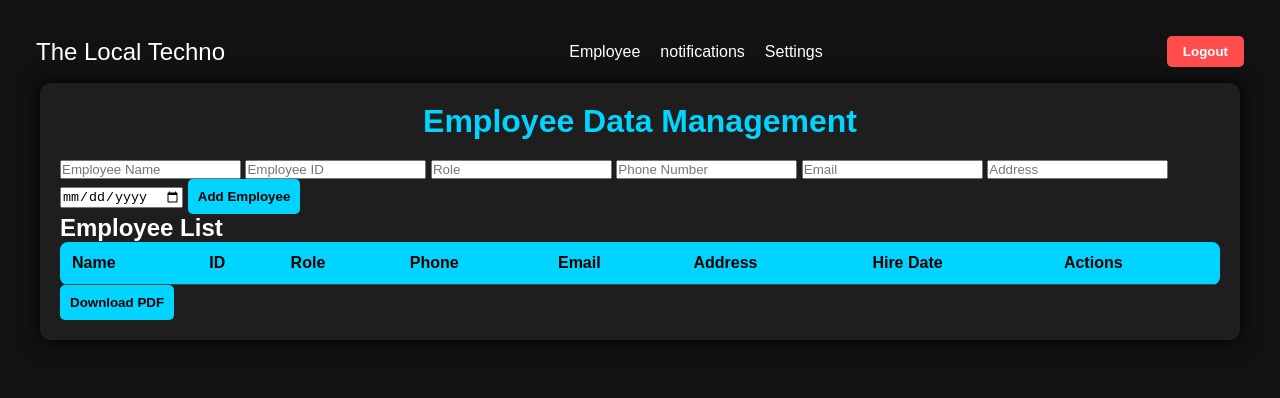
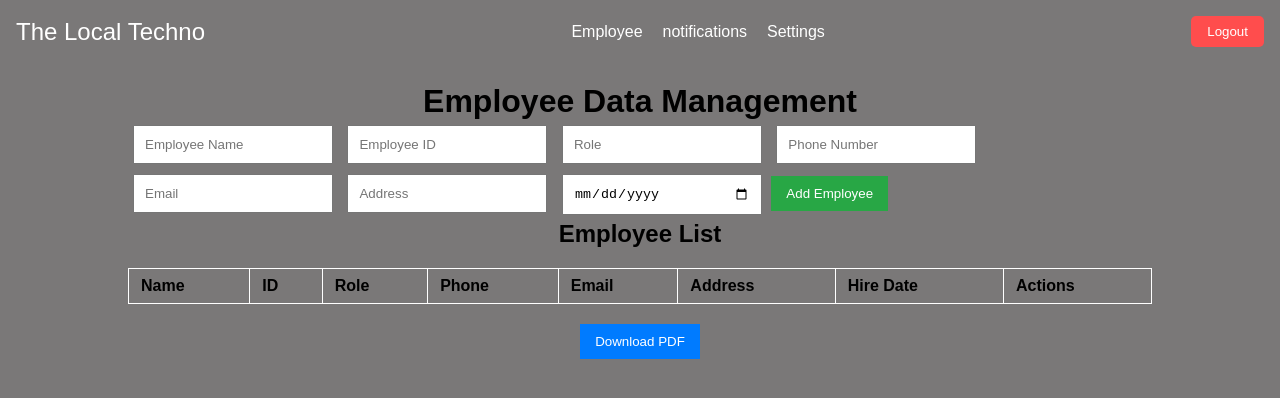
Before and after one commit to gowtham2k04/Employee-details, a plain HTML site: page pages/employees.html in a window 1280 px wide. Drawn offline with nearby package versions, Linux system fonts and the light colour scheme.

Commit message:
Update employees.css

```diff
--- a/assets/css/employees.css
+++ b/assets/css/employees.css
@@ -1,9 +1,8 @@
 body {
-  font-family: 'Poppins', sans-serif;
+    font-family: Arial, sans-serif;
     margin: 0;
-  padding: 20px;
-  background-color: #121212;
-  color: #fff;
+    padding: 0;
+    background-color: #7a7878;
 }
 /* nav bar section*/
 .logout-btn {
@@ -112,75 +111,50 @@ body {
 }
 
 .container {
-  max-width: 1200px;
-  margin: auto;
-  padding: 20px;
-  background: #1e1e1e;
-  border-radius: 10px;
-  box-shadow: 0 0 20px #000;
+    width: 80%;
+    margin: 0 auto;
+    padding-top: 20px;
 }
 
-h1 {
+h1, h2 {
     text-align: center;
-  margin-bottom: 20px;
-  color: #00d4ff;
 }
 
-.form-container {
-  display: flex;
-  flex-wrap: wrap;
-  gap: 10px;
-  margin-bottom: 20px;
-}
-
-.form-container input {
+form input {
+    margin: 5px;
     padding: 10px;
     width: 200px;
-  border-radius: 5px;
-  border: none;
-  background: #333;
-  color: #fff;
 }
 
 button {
-  padding: 10px;
-  background-color: #00d4ff;
-  color: #000;
+    padding: 10px 15px;
+    background-color: #28a745;
+    color: white;
+    border: none;
     cursor: pointer;
-  font-weight: bold;
-  border-radius: 5px;
-  border: none;
 }
 
 button:hover {
-  background-color: #00a0cc;
+    background-color: #218838;
 }
 
 table {
     width: 100%;
     border-collapse: collapse;
-  background: #2c2c2c;
-  border-radius: 8px;
-  overflow: hidden;
+    margin-top: 20px;
+}
+
+table, th, td {
+    border: 1px solid #ffffff;
 }
 
 th, td {
-  padding: 12px;
+    padding: 8px 12px;
     text-align: left;
-  border-bottom: 1px solid #444;
 }
 
-th {
-  background-color: #00d4ff;
-  color: #000;
+#downloadBtn {
+    display: block;
+    margin: 20px auto;
+    background-color: #007bff;
 }
-
-td img {
-  width: 40px;
-  height: 40px;
-  border-radius: 50%;
-}
-
-tr:hover {
-  background-color: #333;
-}
```
Lines whose indentation alone changed are shown as unchanged.
